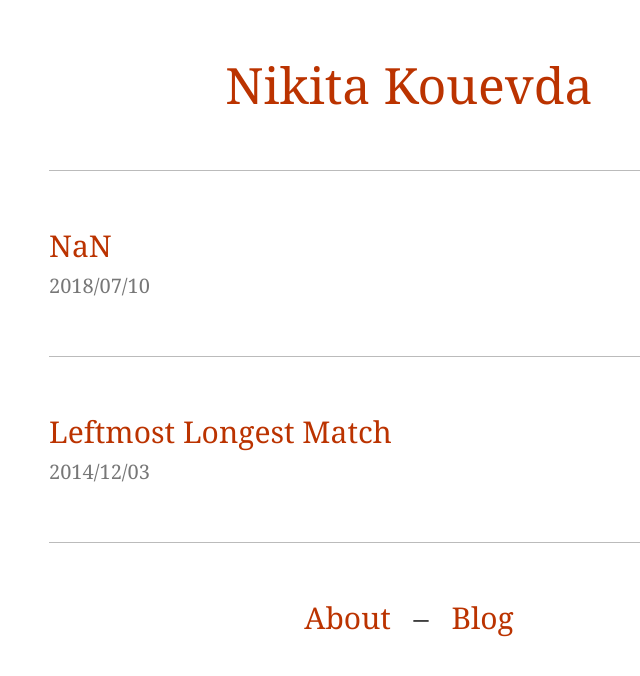
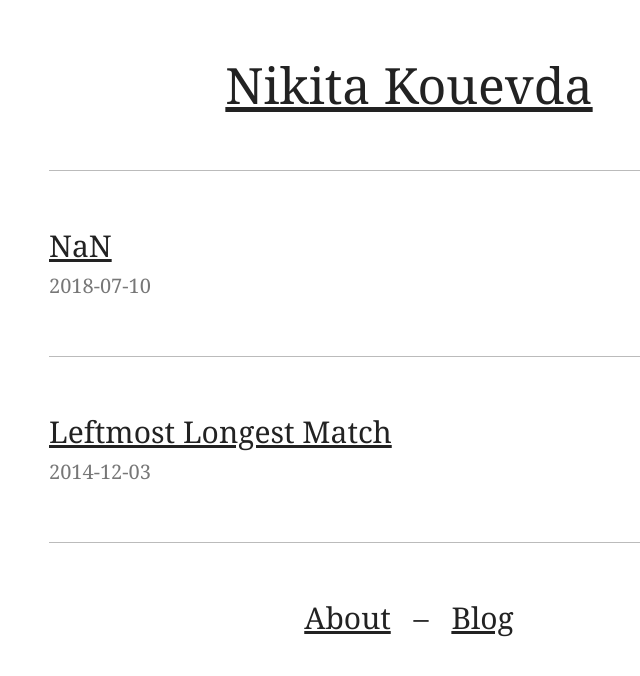
Before and after one commit to nkouevda/nkouevda.github.io, a Jekyll site: the page built from blog/index.html, in a window 1280 px wide. Shown: the top 676 px of the page, without its empty margins (231-871 px from the left). Built offline with Jekyll 4.4.1, drawn with Linux system fonts in a browser that asks for light colours.

Commit message:
Minor style tweaks: date format, link color

```diff
--- a/_includes/post.html
+++ b/_includes/post.html
@@ -4,7 +4,7 @@
       <a href="{{ page.url }}">{{ page.title }}</a>
     </h1>
     <h2 class="post-date">
-      <time datetime="{{ page.date | date: '%Y-%m-%d' }}">{{ page.date | date: '%Y/%m/%d' }}</time>
+      <time datetime="{{ page.date | date: '%Y-%m-%d' }}">{{ page.date | date: '%Y-%m-%d' }}</time>
     </h2>
   </header>
   {% if content %}
--- a/static/css/page.css
+++ b/static/css/page.css
@@ -4,16 +4,14 @@
 
 body {
   font-family: 'Georgia', serif;
-  color: #333333;
 }
 
-a {
-  color: #bb3300;
-  text-decoration: none;
+body, a {
+  color: #222222;
 }
 
 a:hover {
-  text-decoration: underline;
+  color: rgba(34, 34, 34, 0.5);
 }
 
 #container {
```
Also changed, not shown: 1 other file.
